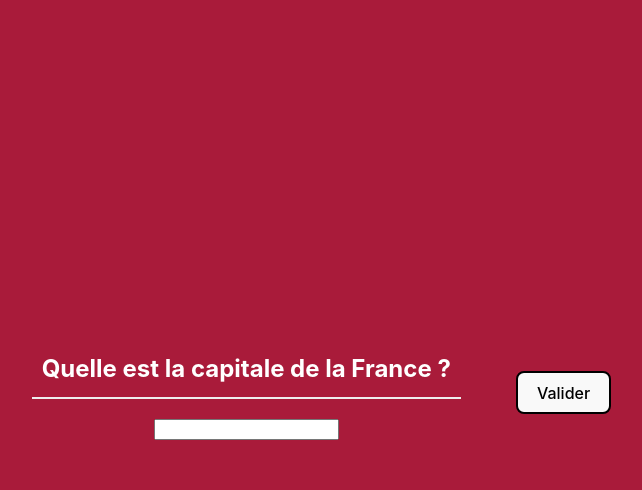
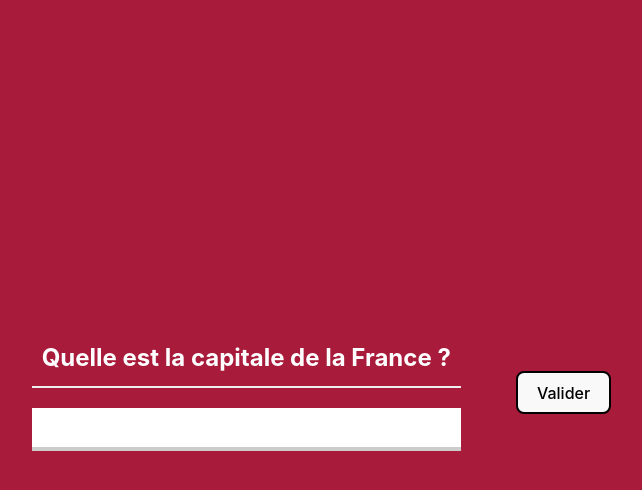
Before and after one commit to Skeeww/qpuc_enssat, a React (Vite) app: page / in a window 1280 px wide. Both pictures are taken after a click on the button "Cash". Shown: the top 490 px of the page, without its empty margins (316-958 px from the left). Built offline with nearby package versions, Linux system fonts and the light colour scheme; a web font is replaced by a local one.

Commit message:
Add cash input validation and design

```diff
--- a/src/App.tsx
+++ b/src/App.tsx
@@ -15,6 +15,8 @@ const App: React.FC = () => {
     const [currentQuestionIndex, setCurrentQuestionIndex] = useState(0);
     const [currentQuestion, setCurrentQuestion] = useState<typeof questions[0] | null>(null);
     const [optionPool, setOptionPool] = useState<string[]>([]);
+
+    const [cashValue, setCashValue] = useState<string>("");
 
     const [selectedOption, setSelectedOption] = useState<number | null>(null);
     const [isSubmitted, setIsSubmitted] = useState(false);
@@ -36,6 +38,7 @@ const App: React.FC = () => {
             setIsCorrectAnswer(null);
             setQuestionType(null);
             setOptionPool([]);
+            setCashValue("");
             setCurrentQuestion(questions[currentQuestionIndex]);
             return;
         }
@@ -78,7 +81,7 @@ const App: React.FC = () => {
 
     const handleSubmit = () => {
         // No option selected, do nothing
-        if (selectedOption === null) return;
+        if (selectedOption === null && cashValue.length === 0) return;
 
         // If we already have an answer submitted we go to the next question
         if (isSubmitted) {
@@ -86,8 +89,14 @@ const App: React.FC = () => {
             return;
         }
 
-        // If we have not submitted our answer we show the response and handle the score
-        const isCorrect = questions[currentQuestionIndex].correctAnswer === selectedOption;
+        let isCorrect = false;
+        // If we choose DUO or CARRE
+        if (questionType === QuestionType.DUO || questionType === QuestionType.CARRE) {
+            // If we have not submitted our answer we show the response and handle the score
+            isCorrect = questions[currentQuestionIndex].correctAnswer === selectedOption;
+        } else if (questionType === QuestionType.CASH) {
+            isCorrect = questions[currentQuestionIndex].options[questions[currentQuestionIndex].correctAnswer].trim().toLocaleLowerCase() === cashValue.trim()
+        }
         if (isCorrect) {
             setScore(score + 1);
         }
@@ -144,7 +153,11 @@ const App: React.FC = () => {
                                     {option}
                                 </button>
                             )) : <>
-                                <input type='text'></input>
+                                {isSubmitted ? <>
+                                    <input type='text' disabled value={currentQuestion?.options[currentQuestion?.correctAnswer]}></input>
+                                </> : <>
+                                    <input type='text' value={cashValue} onChange={(e) => setCashValue(e.target.value)}></input>
+                                </>}
                             </>}
                         </div>
                     </div>
--- a/src/index.css
+++ b/src/index.css
@@ -1,4 +1,4 @@
-@import url('https://fonts.googleapis.com/css2?family=Geo:ital@0;1&display=swap');
+@import url("https://fonts.googleapis.com/css2?family=Geo:ital@0;1&display=swap");
 
 :root {
   font-family: Geo, Inter, system-ui, Avenir, Helvetica, Arial, sans-serif;
@@ -52,7 +52,7 @@ button {
 }
 button:hover {
   /*effet aggrandisement quand on hover*/
-    transform: scale(1.05);
+  transform: scale(1.05);
 
   /*border-color: #646cff;*/
 }
@@ -60,6 +60,17 @@ button:hover {
 /*button:focus-visible {*/
 /*  !*outline: 4px auto -webkit-focus-ring-color;*!*/
 /*}*/
+
+input {
+  background: white;
+  outline: none;
+  border: none;
+  width: 100%;
+  font-size: 32px;
+  text-align: center;
+  font-family: "Geo";
+  border-bottom: 4px #ccc solid;
+}
 
 @media (prefers-color-scheme: light) {
   :root {
```
